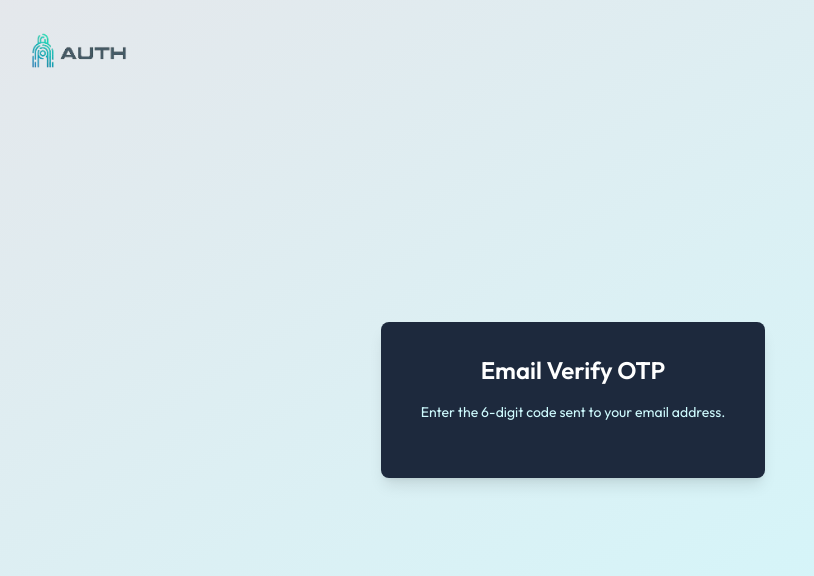
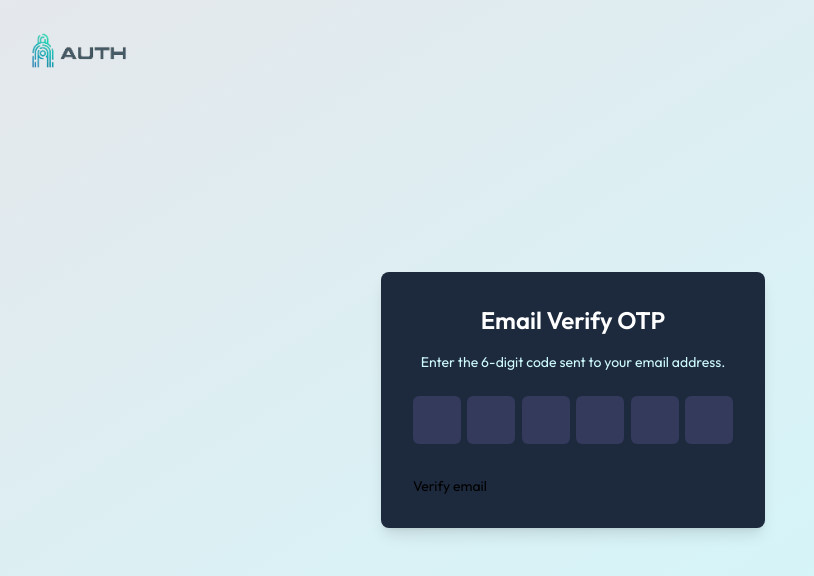
Before and after one commit to kelvinnmuia/mern-auth-system, a React (Vite) app in the folder client/: page /email-verify in a window 1280 px wide. Shown: the top 576 px of the page, without its empty margins (67-881 px from the left). Built offline with nearby package versions, Linux system fonts and the light colour scheme; no server answers.

Commit message:
added 12px width and height for the otp input fields

```diff
--- a/client/src/pages/EmailVerify.jsx
+++ b/client/src/pages/EmailVerify.jsx
@@ -11,6 +11,13 @@ function EmailVerify() {
             <form className='bg-slate-800 p-8 rounded-lg shadow-lg w-96 text-sm'>
               <h1 className="text-white text-2xl font-semibold text-center mb-4">Email Verify OTP</h1>
               <p className="text-center mb-6 text-cyan-100">Enter the 6-digit code sent to your email address.</p>
+              <div className="flex justify-between mb-8">
+                {Array(6).fill(0).map((_, index)=>(
+                  <input type="text" maxLength='1' key={index} required
+                  className='w-12 h-12 bg-[#333A5C] text-white text-center text-xl rounded-md'/>
+                ))}
+              </div>
+              <button>Verify email</button>
             </form>
     </div>
   )
```
